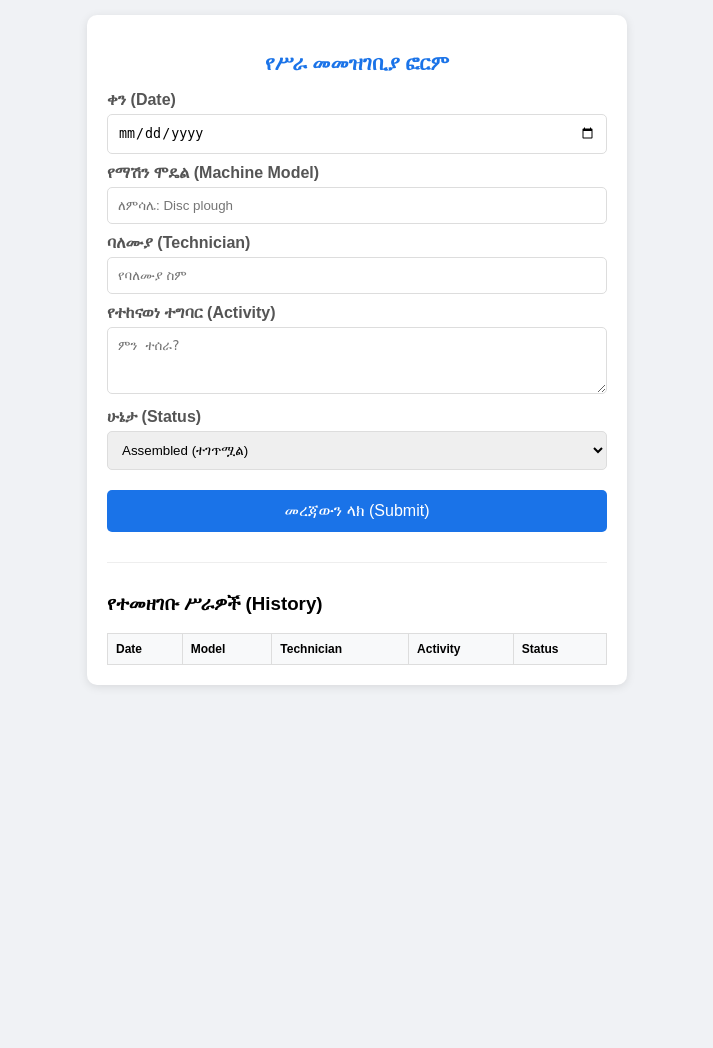
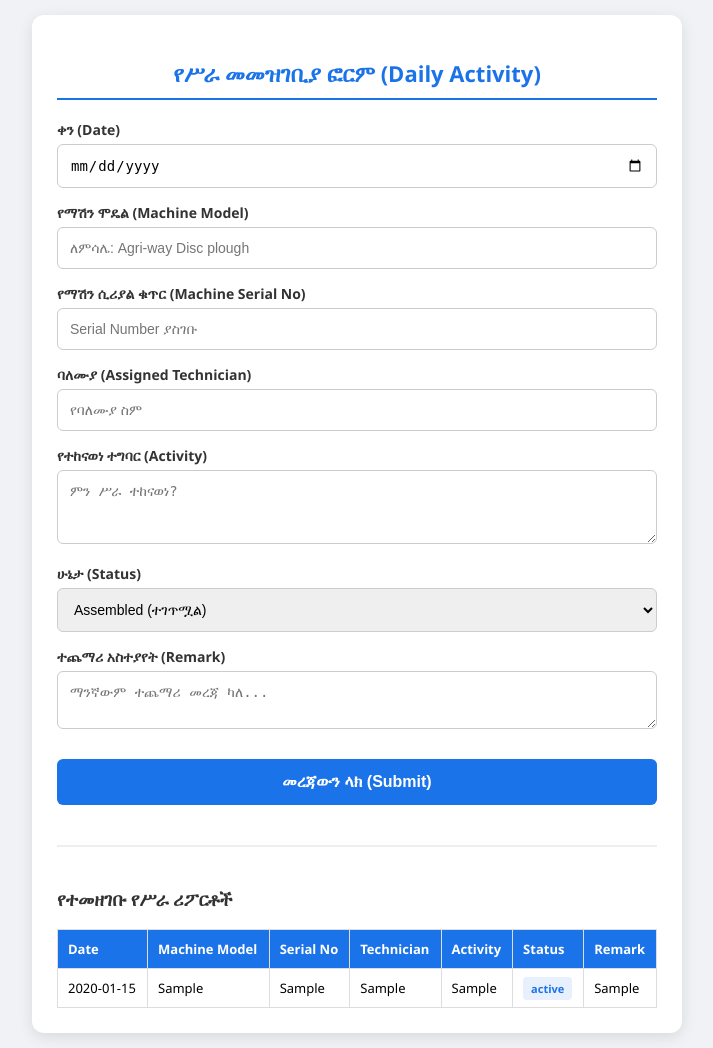
Before and after one commit to Unique2112/daily-activity-tracker, a Flask app: page /dashboard in a window 1280 px wide. Shown: the whole page, without its empty margins (283-996 px from the left). Before the commit the page ends 687 px from the top, so only its background shows below. Run offline with Flask 3, Linux system fonts and the light colour scheme; tables that the repository leaves empty hold one stand-in row (values such as "Sample post"); lists and menus that the app fills with data are empty.

Commit message:
Update index.html

```diff
--- a/templates/index.html
+++ b/templates/index.html
@@ -3,37 +3,48 @@
 <head>
     <meta charset="UTF-8">
     <meta name="viewport" content="width=device-width, initial-scale=1.0">
-    <title>Activity Reporting Form</title>
+    <title>Technical Daily Activity Form</title>
     <style>
-        body { font-family: sans-serif; background-color: #f0f2f5; padding: 15px; margin: 0; }
-        .container { max-width: 500px; margin: auto; background: white; padding: 20px; border-radius: 10px; box-shadow: 0 2px 10px rgba(0,0,0,0.1); }
-        h2 { color: #1a73e8; text-align: center; font-size: 20px; }
-        label { display: block; margin-top: 10px; font-weight: bold; color: #555; }
-        input, select, textarea { width: 100%; padding: 10px; margin-top: 5px; border: 1px solid #ddd; border-radius: 5px; box-sizing: border-box; }
-        button { width: 100%; padding: 12px; background-color: #1a73e8; color: white; border: none; border-radius: 5px; margin-top: 20px; font-size: 16px; cursor: pointer; }
+        body { font-family: 'Segoe UI', Tahoma, Geneva, Verdana, sans-serif; background-color: #f0f2f5; padding: 15px; margin: 0; }
+        .container { max-width: 600px; margin: auto; background: white; padding: 25px; border-radius: 12px; box-shadow: 0 4px 15px rgba(0,0,0,0.1); }
+        h2 { color: #1a73e8; text-align: center; font-size: 22px; margin-bottom: 20px; border-bottom: 2px solid #1a73e8; padding-bottom: 10px; }
+        label { display: block; margin-top: 15px; font-weight: bold; color: #333; font-size: 14px; }
+        input, select, textarea { width: 100%; padding: 12px; margin-top: 5px; border: 1px solid #ccc; border-radius: 6px; box-sizing: border-box; font-size: 14px; }
+        input:focus, textarea:focus { border-color: #1a73e8; outline: none; box-shadow: 0 0 5px rgba(26,115,232,0.2); }
+        button { width: 100%; padding: 14px; background-color: #1a73e8; color: white; border: none; border-radius: 6px; margin-top: 25px; font-size: 16px; font-weight: bold; cursor: pointer; transition: 0.3s; }
         button:hover { background-color: #1557b0; }
-        hr { margin: 30px 0; border: 0; border-top: 1px solid #eee; }
-        table { width: 100%; border-collapse: collapse; font-size: 12px; }
-        th, td { border: 1px solid #ddd; padding: 8px; text-align: left; }
-        th { background: #f8f9fa; }
+
+        hr { margin: 40px 0; border: 0; border-top: 2px solid #eee; }
+        h3 { color: #333; font-size: 18px; }
+
+        .table-wrapper { overflow-x: auto; margin-top: 15px; }
+        table { width: 100%; border-collapse: collapse; background: white; min-width: 600px; }
+        th, td { border: 1px solid #ddd; padding: 10px; text-align: left; font-size: 13px; }
+        th { background: #1a73e8; color: white; }
+        tr:nth-child(even) { background-color: #f9f9f9; }
+        .status-badge { padding: 4px 8px; border-radius: 4px; font-size: 11px; font-weight: bold; background: #e8f0fe; color: #1a73e8; }
     </style>
 </head>
 <body>
 
 <div class="container">
-    <h2>የሥራ መመዝገቢያ ፎርም</h2>
+    <h2>የሥራ መመዝገቢያ ፎርም (Daily Activity)</h2>
+
     <form action="/add" method="POST">
         <label>ቀን (Date)</label>
         <input type="date" name="date" required>
 
         <label>የማሽን ሞዴል (Machine Model)</label>
-        <input type="text" name="model" placeholder="ለምሳሌ: Disc plough" required>
+        <input type="text" name="model" placeholder="ለምሳሌ: Agri-way Disc plough" required>
 
-        <label>ባለሙያ (Technician)</label>
+        <label>የማሽን ሲሪያል ቁጥር (Machine Serial No)</label>
+        <input type="text" name="serial_no" placeholder="Serial Number ያስገቡ">
+
+        <label>ባለሙያ (Assigned Technician)</label>
         <input type="text" name="technician" placeholder="የባለሙያ ስም" required>
 
         <label>የተከናወነ ተግባር (Activity)</label>
-        <textarea name="activity" rows="3" placeholder="ምን ተሰራ?"></textarea>
+        <textarea name="activity" rows="3" placeholder="ምን ሥራ ተከናወነ?" required></textarea>
 
         <label>ሁኔታ (Status)</label>
         <select name="status">
@@ -43,31 +54,38 @@
             <option value="Arranged">Arranged (ተስተካክሏል)</option>
         </select>
 
+        <label>ተጨማሪ አስተያየት (Remark)</label>
+        <textarea name="remark" rows="2" placeholder="ማንኛውም ተጨማሪ መረጃ ካለ..."></textarea>
+
         <button type="submit">መረጃውን ላክ (Submit)</button>
     </form>
 
     <hr>
 
-    <h3>የተመዘገቡ ሥራዎች (History)</h3>
-    <div style="overflow-x:auto;">
+    <h3>የተመዘገቡ የሥራ ሪፖርቶች</h3>
+    <div class="table-wrapper">
         <table>
             <thead>
                 <tr>
                     <th>Date</th>
-                    <th>Model</th>
+                    <th>Machine Model</th>
+                    <th>Serial No</th>
                     <th>Technician</th>
                     <th>Activity</th>
                     <th>Status</th>
+                    <th>Remark</th>
                 </tr>
             </thead>
             <tbody>
-                {% for act in activities %}
+                {% for act in reports %}
                 <tr>
                     <td>{{ act.date }}</td>
                     <td>{{ act.model }}</td>
+                    <td>{{ act.serial_no }}</td>
                     <td>{{ act.technician }}</td>
                     <td>{{ act.activity }}</td>
-                    <td>{{ act.status }}</td>
+                    <td><span class="status-badge">{{ act.status }}</span></td>
+                    <td>{{ act.remark }}</td>
                 </tr>
                 {% endfor %}
             </tbody>
```
